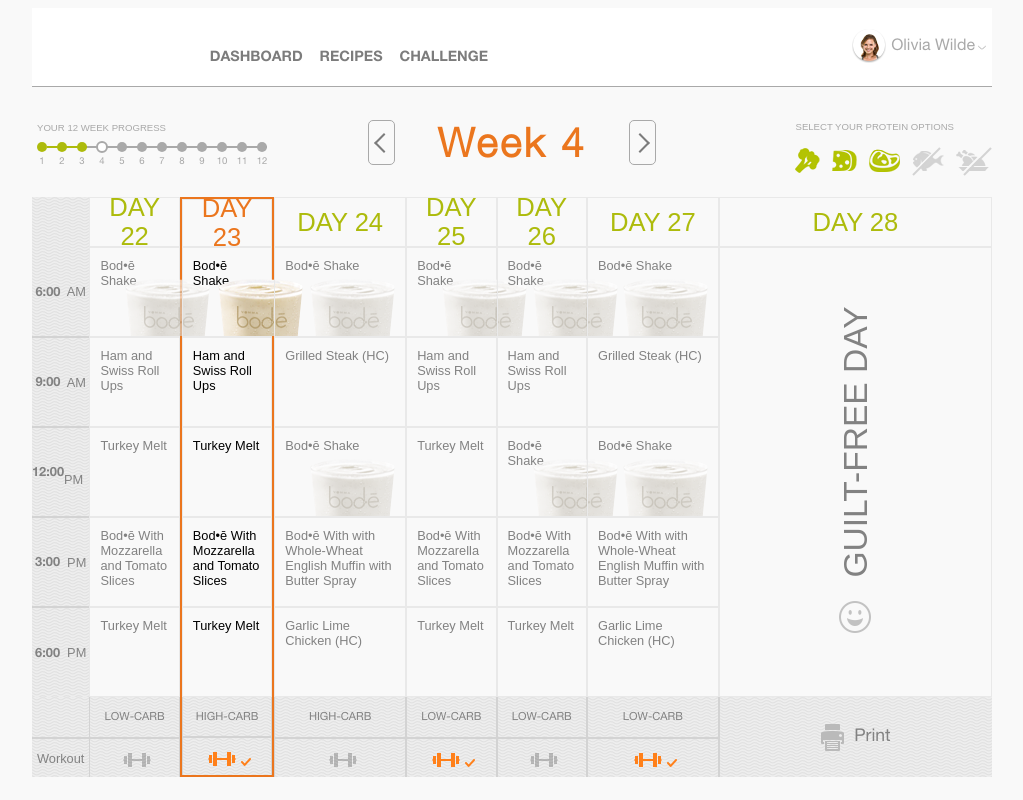
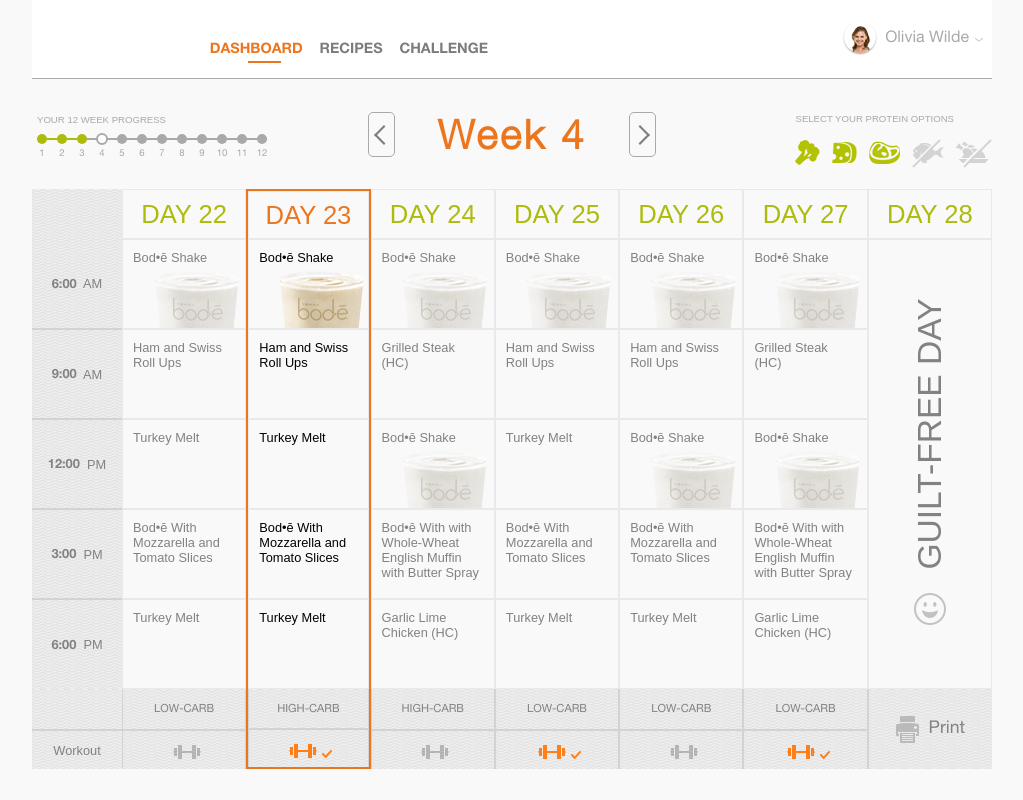
Before and after one commit to domaradzki/task-one, a React (Create React App) app: page / in a window 1280 px wide. Shown: the top 800 px of the page, without its empty margins (128-1151 px from the left). Built offline with nearby package versions, Linux system fonts and the light colour scheme.

Commit message:
set little change for mozlill firefox

```diff
--- a/src/Components/Menu/Menu.js
+++ b/src/Components/Menu/Menu.js
@@ -2,7 +2,7 @@
 
 class Menu extends  Component {
   state = {
-    active:''
+    active:'dashboard'
   }
   handleChangeMenu = event => {
     this.setState({
@@ -13,13 +13,13 @@
     return(<nav className="nav">
             <ul>
               <li>
-                <a  className={this.state.active==='dashboard' ? 'active' : ''} onClick={this.handleChangeMenu} name="dashboard" href="/">dashboard</a>
+                <a  className={this.state.active==='dashboard' ? 'active' : ''} onClick={this.handleChangeMenu} name="dashboard" href="#">dashboard</a>
               </li>
               <li>
-                <a  className={this.state.active==='recipes'  ? 'active' : ''} onClick={this.handleChangeMenu} name="recipes" href="/">recipes</a>
+                <a  className={this.state.active==='recipes'  ? 'active' : ''} onClick={this.handleChangeMenu} name="recipes" href="#">recipes</a>
               </li>
               <li>
-                <a  className={this.state.active==='challenge'  ? 'active' : ''} onClick={this.handleChangeMenu} name="challenge" href="/">challenge</a>
+                <a  className={this.state.active==='challenge'  ? 'active' : ''} onClick={this.handleChangeMenu} name="challenge" href="#">challenge</a>
               </li>
             </ul>
           </nav>)
--- a/src/css/style.css
+++ b/src/css/style.css
@@ -21,7 +21,9 @@
   background: #f9f9f9;
   font-family: Arial, Helvetica, sans-serif;
   font-size: 0.8rem;
-  color: #828282; }
+  color: #828282;
+  margin: 0;
+  padding: 0; }
 
 .app__wrapper {
   width: 75vw;
@@ -88,7 +90,7 @@
   justify-content: flex-end;
   align-items: center; }
   .login div {
-    padding-right: 5px; }
+    padding-right: 8px; }
 
 .button__image img {
   transform: rotate(90deg);
@@ -110,7 +112,7 @@
   border-radius: 5px; }
 
 .schedule__column--header {
-  width: 85px;
+  width: 90px;
   display: flex;
   flex-direction: column;
   justify-content: center;
@@ -136,7 +138,7 @@
 .schedule__column {
   display: flex;
   flex-direction: column;
-  width: calc((100%-85px) / 7); }
+  width: calc((100% - 90px) / 7); }
   .schedule__column div.shedule__cell--bottom:last-child {
     border-top: 2px solid #d3d3d3; }
 
@@ -157,10 +159,10 @@
   .shedule__cell span {
     position: absolute;
     background: url("../images/gray_shake.png") no-repeat 0 0;
-    width: 85px;
+    width: 100%;
     height: 57px;
     bottom: 0;
-    left: 35px; }
+    left: 25%; }
 
 .shedule__header--top {
   display: flex;
@@ -337,14 +339,16 @@
   border-width: 0 2px 2px 0;
   display: inline-block;
   padding: 6px;
-  transform: rotate(135deg); }
+  transform: rotate(135deg);
+  cursor: pointer; }
 
 .arrow__right {
   border: solid #7c7c7c;
   border-width: 0 2px 2px 0;
   display: inline-block;
   padding: 6px;
-  transform: rotate(-45deg); }
+  transform: rotate(-45deg);
+  cursor: pointer; }
 
 .arrow__box--left {
   border: 1px solid #a9a9a9;
@@ -352,7 +356,8 @@
   background: #f9f9f9;
   height: 45px;
   margin-bottom: 10px;
-  padding: 14px 3px 9px 8px; }
+  padding: 14px 3px 9px 8px;
+  cursor: pointer; }
 
 .arrow__box--right {
   border: 1px solid #a9a9a9;
@@ -360,7 +365,8 @@
   background: #f9f9f9;
   height: 45px;
   margin-bottom: 10px;
-  padding: 14px 8px 9px 3px; }
+  padding: 14px 8px 9px 3px;
+  cursor: pointer; }
 
 .naviagtion__bar--options {
   display: flex;
@@ -414,7 +420,8 @@
       text-align: center;
       color: #a9a9a9;
       line-height: 32px;
-      position: relative; }
+      position: relative;
+      cursor: pointer; }
     footer div.footer__column button.button__buy {
       padding: 2px 26px 2px 12px; }
       footer div.footer__column button.button__buy img.buttonArrow {
--- a/src/scss/style.scss
+++ b/src/scss/style.scss
@@ -24,6 +24,8 @@
   font-family: Arial, Helvetica, sans-serif;
   font-size: 0.8rem;
   color: $text-color;
+  margin: 0;
+  padding: 0;
 }
 .app__wrapper {
   width: 75vw;
@@ -103,7 +105,7 @@
   justify-content: flex-end;
   align-items: center;
   div {
-    padding-right: 5px;
+    padding-right: 8px;
   }
 }
 .button__image {
@@ -131,7 +133,7 @@
   border-radius: 5px;
 }
 .schedule__column--header {
-  width: 85px;
+  width: 90px;
   display: flex;
   flex-direction: column;
   justify-content: center;
@@ -166,7 +168,7 @@
 .schedule__column {
   display: flex;
   flex-direction: column;
-  width: calc((100%-85px) / 7);
+  width: calc((100% - 90px) / 7);
   div.shedule__cell--bottom {
     &:last-child {
       border-top: 2px solid #d3d3d3;
@@ -193,10 +195,10 @@
   span {
     position: absolute;
     background: url("../images/gray_shake.png") no-repeat 0 0;
-    width: 85px;
+    width: 100%;
     height: 57px;
-    bottom:0;
-    left:35px;
+    bottom: 0;
+    left: 25%;
   }
 }
 
@@ -412,19 +414,23 @@
 .arrow__left {
   @include arrow;
   transform: rotate(135deg);
+  cursor: pointer;
 }
 .arrow__right {
   @include arrow;
   transform: rotate(-45deg);
+  cursor: pointer;
 }
 .arrow__box--left {
   @include arrow_box;
   padding: 14px 3px 9px 8px;
+  cursor: pointer;
 }
 
 .arrow__box--right {
   @include arrow_box;
   padding: 14px 8px 9px 3px;
+  cursor: pointer;
 }
 
 .naviagtion__bar--options {
@@ -484,6 +490,7 @@
       color: $primary-color;
       line-height: 32px;
       position: relative;
+      cursor: pointer;
     }
     button.button__buy {
       padding: 2px 26px 2px 12px;
```
